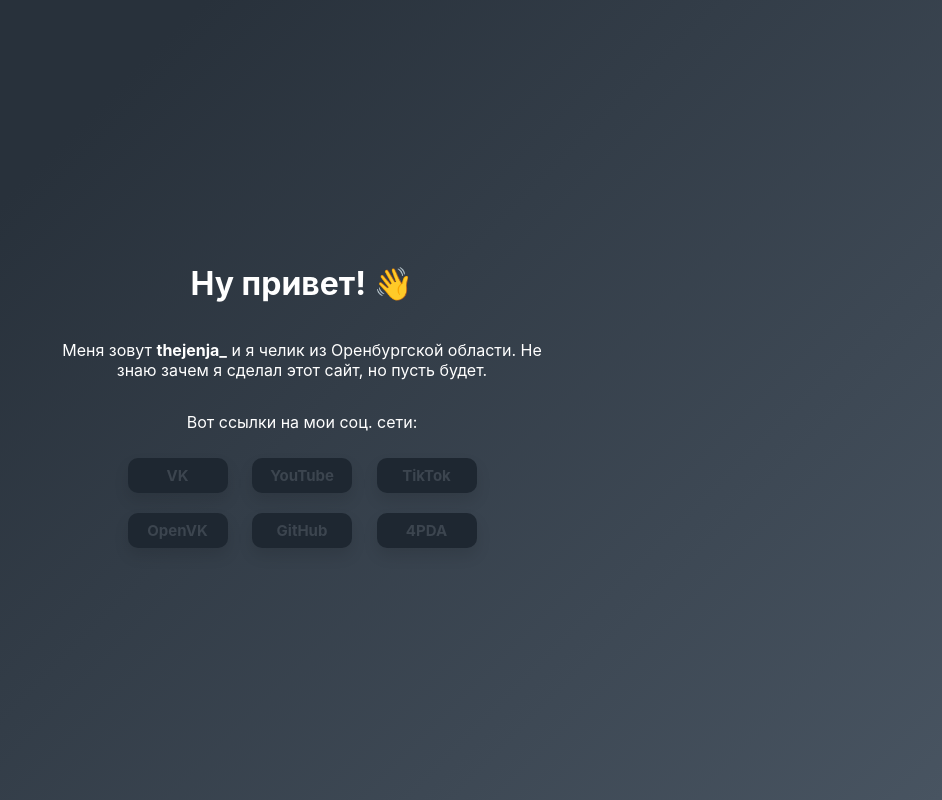
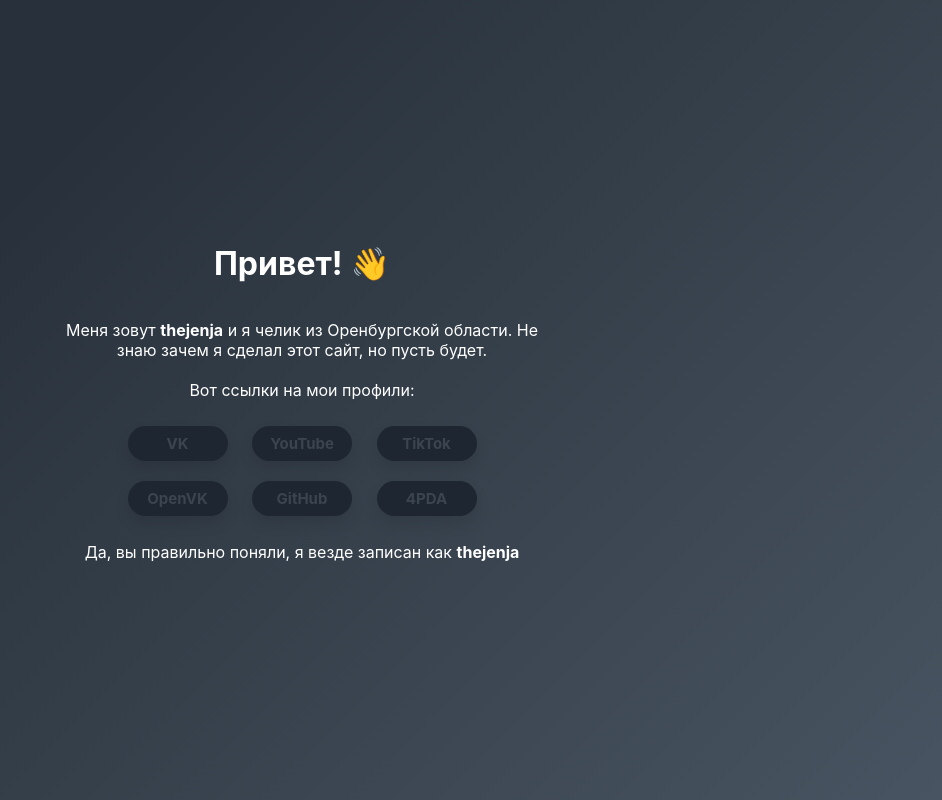
Before and after one commit to thejenja/thejenja.github.io, a PHP site: page / in a window 1280 px wide. Shown: the whole page, without its empty margins (338-1280 px from the left). Run offline with PHP 8.4, Linux system fonts and the light colour scheme; some web fonts are replaced.

Commit message:
Add files via upload

```diff
--- a/index.html
+++ b/index.html
@@ -4,22 +4,22 @@
 	<meta charset="UTF-8">
 	<meta name="viewport" content="width=device-width, initial-scale=1.0">
 	<title>thejenja_</title>
-	<link rel="stylesheet" type="text/css" href="style.css">
+	<link rel="stylesheet" type="text/css" media='screen' href="style.css">
 	<link rel="icon" href="icon.png">
 </head>
 <body>
 	<div class="centered">
 		<div class="content">
-			<h1>Ну привет! 👋</h1>
-			<p>Меня зовут <b>thejenja_</b> и я челик из Оренбургской области. Не знаю зачем я сделал этот сайт, но пусть будет.</p><p>Вот ссылки на мои соц. сети:</p>
+			<h1>Привет! 👋</h1>
+			<p>Меня зовут <b>thejenja</b> и я челик из Оренбургской области. Не знаю зачем я сделал этот сайт, но пусть будет. <br><br>Вот ссылки на мои профили:</p>
 			<div class="socialarea">
-				<a href="https://vk.com/thejenja" class="social" target="_blank">VK</a>
-				<a href="https://www.youtube.com/channel/UCFWXqFyLd9AXDCVZ9rI4gVg" class="social" target="_blank">YouTube</a>
-				<a href="https://www.tiktok.com/@thejenja_" class="social" target="_blank">TikTok</a>
-				<a href="https://openvk.su/thejenja" class="social" target="_blank">OpenVK</a>
-				<a href="https://github.com/thejenja" class="social" target="_blank">GitHub</a>
-				<a href="https://4pda.to/forum/index.php?showuser=8200414" class="social" target="_blank">4PDA</a>
-				</div>
+				<a href="https://vk.com/thejenja" class="social" id="vk" target="_blank">VK</a>
+				<a href="https://www.youtube.com/channel/UCFWXqFyLd9AXDCVZ9rI4gVg" class="social" id="yt" target="_blank">YouTube</a>
+				<a href="https://www.tiktok.com/@thejenja_" class="social" id="tt" target="_blank">TikTok</a>
+				<a href="https://openvk.su/thejenja" class="social" id="ovk" target="_blank">OpenVK</a>
+				<a href="https://github.com/thejenja" class="social" id="gh" target="_blank">GitHub</a>
+				<a href="https://4pda.to/forum/index.php?showuser=8200414" class="social" id="fourpda" target="_blank">4PDA</a><p>Да, вы правильно поняли, я везде записан как <b>thejenja</b></p></div>
+			</div>
 		</div>
 	</div>
 </body>
--- a/style.css
+++ b/style.css
@@ -29,7 +28,7 @@ body{
   width: 100px;
   height: 35px;
   line-height: 35px;
-  border-radius: 10px;
+  border-radius: 35px;
   margin: 10px 10px;
   font-size: 15px;
   text-align: center;
```
Also changed, not shown: other parts of style.css (+34 -5 lines).
